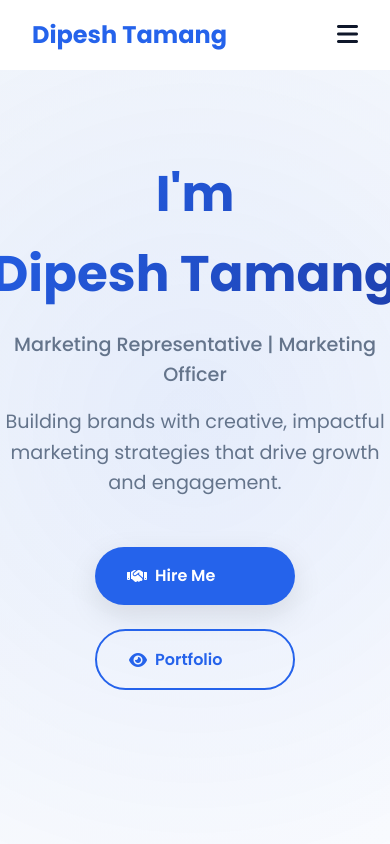
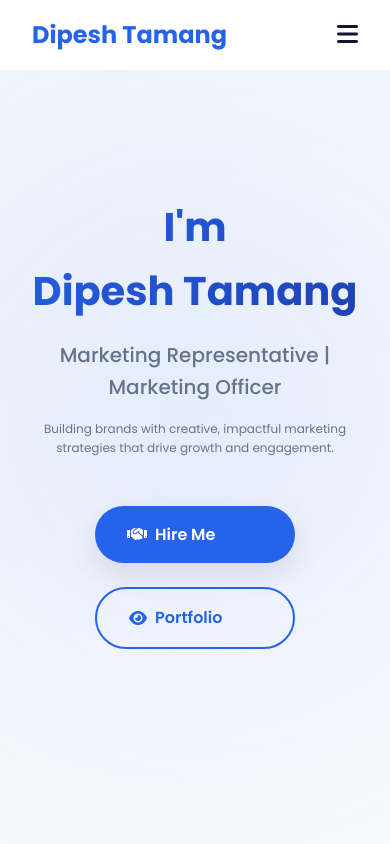
Before and after one commit to Dipesh-Tamang/my_portfolio, a plain HTML site: page index.html in a window 390 px wide. Shown: the top 844 px of the page. Drawn offline with Linux system fonts and the light colour scheme.

Commit message:
final push

```diff
--- a/assets/css/style.css
+++ b/assets/css/style.css
@@ -227,7 +227,7 @@ body {
 }
 
 .hero h1 {
-  font-size: 50px;
+  font-size: clamp(3rem, 8vw, 5rem);
   font-weight: 700;
   margin-bottom: 1rem;
   background: linear-gradient(135deg, var(--primary-blue), var(--dark-blue));
@@ -780,7 +780,15 @@ body {
   .nav-links {
     display: none;
   }
-
+  .hero h1 {
+    font-size: 40px;
+  }
+  .hero h2 {
+    font-size: 20px;
+  }
+  .hero p {
+    font-size: 12px;
+  }
   .mobile-menu {
     display: block;
   }
```
